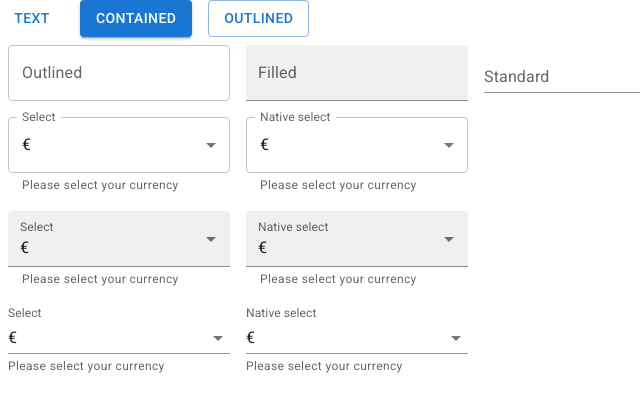
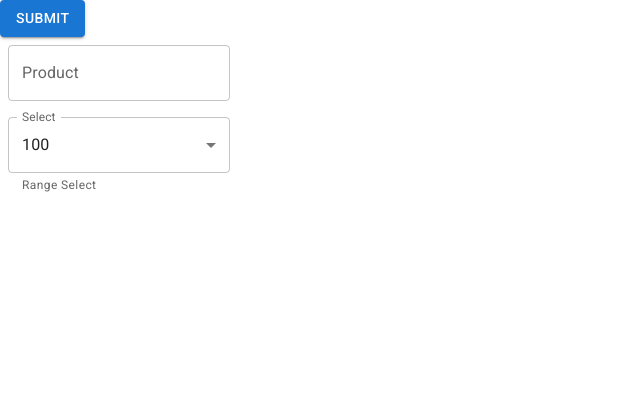
Before and after one commit to max4766/api_communication_test, a React (Create React App) app: page / in a window 1280 px wide. Shown: the top 412 px of the page, without its empty margins (0-640 px from the left). Built offline with nearby package versions, Linux system fonts and the light colour scheme.

Commit message:
사용할 수 있게 components들 다듬기

```diff
--- a/src/components/BasicButtons.js
+++ b/src/components/BasicButtons.js
@@ -4,12 +4,8 @@ import Button from '@mui/material/Button';
 
 export default function BasicButtons() {
   return (
-    <>
-      <Stack spacing={2} direction="row">
-        <Button variant="text">Text</Button>
-        <Button variant="contained">Contained</Button>
-        <Button variant="outlined">Outlined</Button>
-      </Stack>
-    </>
+    <Stack spacing={2} direction="row">
+      <Button variant="contained">Submit</Button>
+    </Stack>
   );
 }
--- a/src/components/BasicTextFields.js
+++ b/src/components/BasicTextFields.js
@@ -12,9 +12,7 @@ export default function BasicTextFields() {
       noValidate
       autoComplete="off"
     >
-      <TextField id="outlined-basic" label="Outlined" variant="outlined" />
-      <TextField id="filled-basic" label="Filled" variant="filled" />
-      <TextField id="standard-basic" label="Standard" variant="standard" />
+      <TextField id="outlined-basic" label="Product" variant="outlined" />
     </Box>
   );
 }
--- a/src/components/SelectTextFields.js
+++ b/src/components/SelectTextFields.js
@@ -6,19 +6,19 @@ import MenuItem from '@mui/material/MenuItem';
 const currencies = [
   {
     value: 'USD',
-    label: '$',
+    label: '100',
   },
   {
     value: 'EUR',
-    label: '€',
+    label: '200',
   },
   {
     value: 'BTC',
-    label: '฿',
+    label: '300',
   },
   {
     value: 'JPY',
-    label: '¥',
+    label: '400',
   },
 ];
 
@@ -37,8 +37,8 @@ export default function SelectTextFields() {
           id="outlined-select-currency"
           select
           label="Select"
-          defaultValue="EUR"
-          helperText="Please select your currency"
+          defaultValue="USD"
+          helperText="Range Select"
         >
           {currencies.map((option) => (
             <MenuItem key={option.value} value={option.value}>
@@ -46,88 +46,6 @@ export default function SelectTextFields() {
             </MenuItem>
           ))}
         </TextField>
-        <TextField
-          id="outlined-select-currency-native"
-          select
-          label="Native select"
-          defaultValue="EUR"
-          SelectProps={{
-            native: true,
-          }}
-          helperText="Please select your currency"
-        >
-          {currencies.map((option) => (
-            <option key={option.value} value={option.value}>
-              {option.label}
-            </option>
-          ))}
-        </TextField>
-      </div>
-      <div>
-        <TextField
-          id="filled-select-currency"
-          select
-          label="Select"
-          defaultValue="EUR"
-          helperText="Please select your currency"
-          variant="filled"
-        >
-          {currencies.map((option) => (
-            <MenuItem key={option.value} value={option.value}>
-              {option.label}
-            </MenuItem>
-          ))}
-        </TextField>
-        <TextField
-          id="filled-select-currency-native"
-          select
-          label="Native select"
-          defaultValue="EUR"
-          SelectProps={{
-            native: true,
-          }}
-          helperText="Please select your currency"
-          variant="filled"
-        >
-          {currencies.map((option) => (
-            <option key={option.value} value={option.value}>
-              {option.label}
-            </option>
-          ))}
-        </TextField>
-      </div>
-      <div>
-        <TextField
-          id="standard-select-currency"
-          select
-          label="Select"
-          defaultValue="EUR"
-          helperText="Please select your currency"
-          variant="standard"
-        >
-          {currencies.map((option) => (
-            <MenuItem key={option.value} value={option.value}>
-              {option.label}
-            </MenuItem>
-          ))}
-        </TextField>
-        <TextField
-          id="standard-select-currency-native"
-          select
-          label="Native select"
-          defaultValue="EUR"
-          SelectProps={{
-            native: true,
-          }}
-          helperText="Please select your currency"
-          variant="standard"
-        >
-          {currencies.map((option) => (
-            <option key={option.value} value={option.value}>
-              {option.label}
-            </option>
-          ))}
-        </TextField>
       </div>
     </Box>
   );
```
